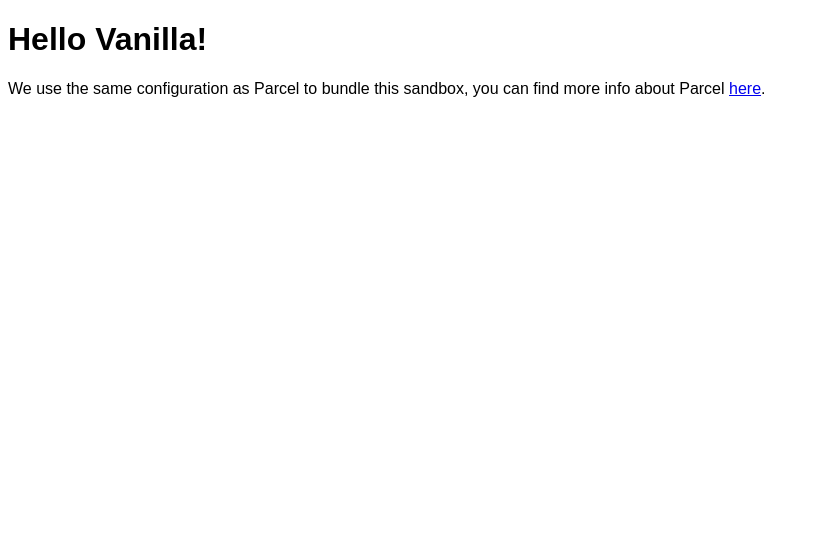
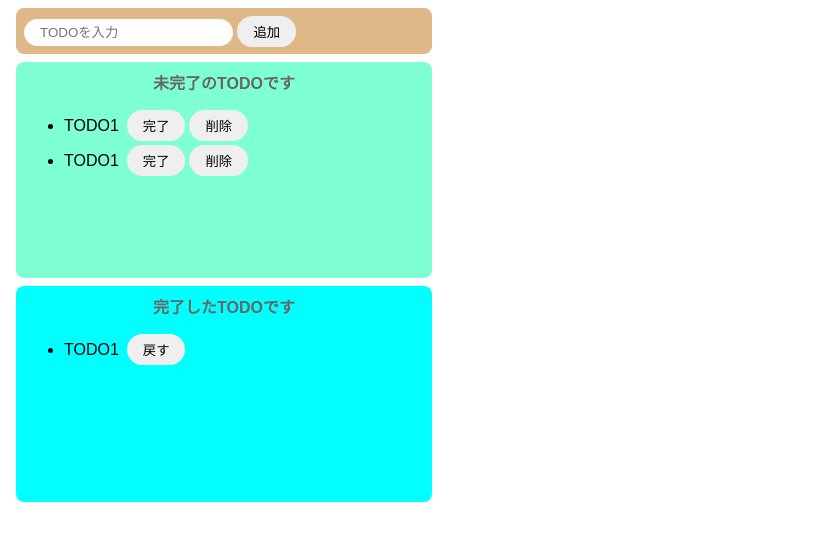
Before and after one commit to Mark2D1019/js_study, a website built with Parcel: page index.html in a window 1280 px wide. Shown: the whole page, without its empty margins (0-819 px from the left). Built offline with nearby package versions, Linux system fonts and the light colour scheme.

Commit message:
complete_js

```diff
--- a/index.html
+++ b/index.html
@@ -1,22 +1,37 @@
 <!DOCTYPE html>
 <html>
-
 	<head>
 		<title>Task Tool</title>
 		<meta charset="UTF-8" />
 	</head>
-
 	<body>
-	<div id="app">
-		<input>dddd</a>
-		<>
+		<div class="input-area">
+			<input id="add-text" placeholder="TODOを入力"></a>
+			<button id="add-button">追加</button>
 		</div>
-
-
-	<div id="app"></div>
-	<div id="app"></div>
-
-
+		<div class="imcomplete-area">
+			<p  class="title">未完了のTODOです</p>
+			<ul id="imcomplete-list">
+				<div class="list-row">
+					<li>TODO1</li>
+					<button>完了</button>
+					<button>削除</button>
+				</div>
+				<div class="list-row">
+					<li>TODO1</li>
+					<button>完了</button>
+					<button>削除</button>
+				</div>
+			</ul>
+		</div>
+		<div class="complete-area">
+			<p class="title">完了したTODOです</p>
+			<ul id="complete-list">
+				<div class="list-row">
+					<li>TODO1</li>
+					<button>戻す</button>
+				</div>
+			</ul>
+		</div>
 	</body>
-
 </html>
--- a/src/index.js
+++ b/src/index.js
@@ -1,10 +1,78 @@
 import "./styles.css";
 
-document.getElementById("app").innerHTML = `
-<h1>Hello Vanilla!</h1>
-<div>
-  We use the same configuration as Parcel to bundle this sandbox, you can find more
-  info about Parcel
-  <a href="https://parceljs.org" target="_blank" rel="noopener noreferrer">here</a>.
-</div>
-`;
+const onClickAdd = () => {
+	//テキストボックスの値を取得し、削除する。
+	const inputText = document.getElementById("add-text").value;
+	document.getElementById("add-text").value = "";
+
+	createIncompeleteList(inputText);
+};
+
+//未完了リストから指定の要素を削除
+const deleteFromIncompleteList = (target) => {
+	document.getElementById("imcomplete-list").removeChild(target);
+};
+
+const deleteFromCompleteList = (target) => {
+	document.getElementById("complete-list").removeChild(target);
+};
+
+document
+	.getElementById("add-button")
+	.addEventListener("click", () => onClickAdd());
+
+const createIncompeleteList = (text) => {
+	//divを作成
+	const div = document.createElement("div");
+	div.className = "list-row";
+	//make li tag
+	const li = document.createElement("li");
+	li.innerText = text;
+
+	//完了ボタンの実装
+	const completeButton = document.createElement("button");
+	completeButton.innerText = "完了";
+	completeButton.addEventListener("click", () => {
+		//完了リストに追加するターゲット
+		const addTarget = completeButton.parentNode;
+		//内容のテキストを取得
+		const text = addTarget.firstElementChild.innerText;
+
+		deleteFromIncompleteList(addTarget);
+		//div以下を初期化する(初期化しない状態では入力文字、完了、削除の文字が取得できる)
+		addTarget.textContent = null;
+
+		const li = document.createElement("li");
+		li.innerText = text;
+
+		const backButton = document.createElement("button");
+		backButton.innerText = "戻す";
+
+		backButton.addEventListener("click", () => {
+			const deleteTarget = backButton.parentNode;
+			const text = deleteTarget.firstElementChild.innerHTML;
+			deleteFromCompleteList(deleteTarget);
+			createIncompeleteList(text);
+		});
+		addTarget.appendChild(li);
+		addTarget.appendChild(backButton);
+
+		//完了済みリストに上記のリスト（addTarget）を移行する
+		document.getElementById("complete-list").appendChild(addTarget);
+	});
+
+	//削除ボタンの実装
+	const deleteButton = document.createElement("button");
+	deleteButton.innerText = "削除";
+	deleteButton.addEventListener("click", () => {
+		//押された削除ボタンの親タグを未完了リストから削除
+		const deleteTarget = deleteButton.parentNode;
+		deleteFromIncompleteList(deleteTarget);
+	});
+
+	div.appendChild(li);
+	div.appendChild(completeButton);
+	div.appendChild(deleteButton);
+
+	document.getElementById("imcomplete-list").appendChild(div);
+};
--- a/src/styles.css
+++ b/src/styles.css
@@ -1,3 +1,63 @@
 body {
   font-family: sans-serif;
 }
+/**
+pddingは内側の余白
+marginは外側の余白
+*/
+
+input {
+  border-radius: 16px;
+  border: none;
+  padding: 6px 16px;
+  outline: none;
+}
+button {
+  border-radius: 16px;
+  border: none;
+  padding: 6px 16px;
+  margin-right: 4px;
+}
+button:hover {
+  background-color: coral;
+  color: white;
+  cursor: pointer;
+}
+li {
+  margin-right: 8px;
+}
+.title {
+  text-align: center;
+  margin-top: 0px;
+  font-weight: bold;
+  color: #666;
+}
+.list-row {
+  display: flex;
+  align-items: center;
+  padding-bottom: 4px;
+}
+.input-area {
+  background-color: burlywood;
+  width: 400px;
+  height: 30px;
+  padding: 8px;
+  margin: 8px;
+  border-radius: 8px;
+}
+.imcomplete-area {
+  background-color: aquamarine;
+  width: 400px;
+  min-height: 200px;
+  padding: 8px;
+  margin: 8px;
+  border-radius: 8px;
+}
+.complete-area {
+  background-color: aqua;
+  width: 400px;
+  min-height: 200px;
+  padding: 8px;
+  margin: 8px;
+  border-radius: 8px;
+}
```
Also changed, not shown: .codesandbox/workspace.json. Lines whose indentation alone changed are shown as unchanged.
